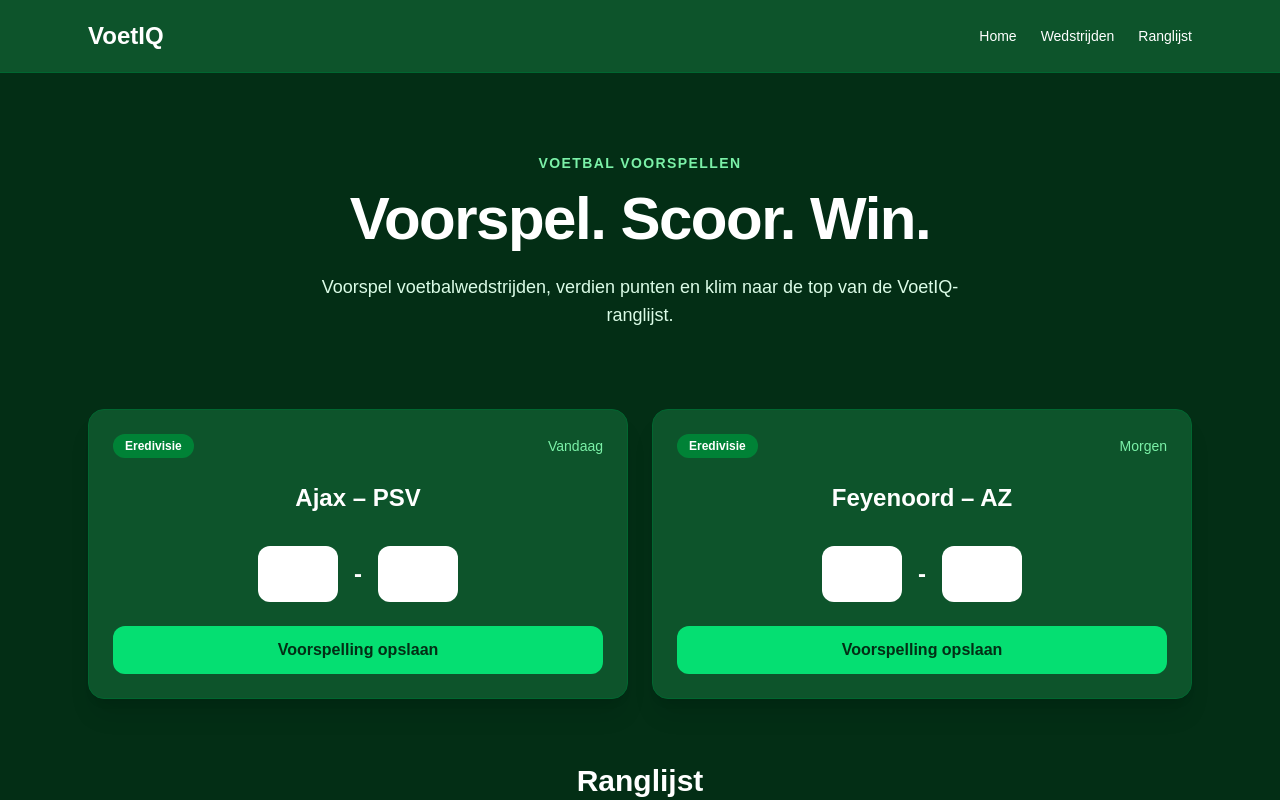
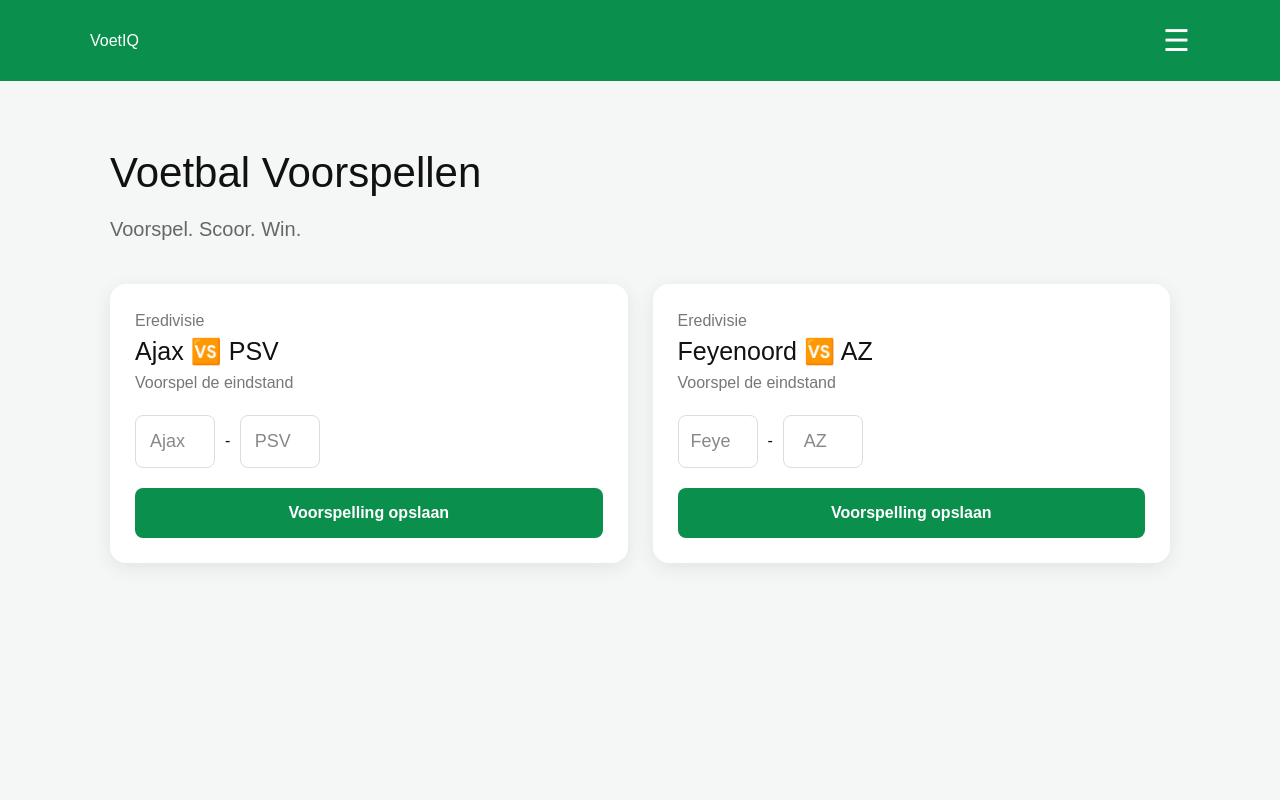
Before and after one commit to MGODamian/voetiq, a Next.js app: page / in a window 1280 px wide. Shown: the top 800 px of the page. Built offline with nearby package versions, Linux system fonts and the light colour scheme.

Commit message:
Add navigation menu

```diff
--- a/app/page.tsx
+++ b/app/page.tsx
@@ -4,12 +4,12 @@ import { useState } from "react";
 import { supabase } from "@/lib/supabase";
 
 export default function Home() {
-  const [predictions, setPredictions] = useState({
-    ajaxHome: "",
-    ajaxAway: "",
-    feyenoordHome: "",
-    feyenoordAway: "",
-  });
+  const [menuOpen, setMenuOpen] = useState(false);
+
+  const [ajaxHome, setAjaxHome] = useState("");
+  const [ajaxAway, setAjaxAway] = useState("");
+  const [feyenoordHome, setFeyenoordHome] = useState("");
+  const [feyenoordAway, setFeyenoordAway] = useState("");
 
   const [message, setMessage] = useState("");
 
@@ -36,6 +36,7 @@ export default function Home() {
     }
 
     const { error } = await supabase.from("predictions").insert({
+      player_name: "Gast",
       match_name: matchName,
       home_score: home,
       away_score: away,
@@ -43,147 +44,277 @@ export default function Home() {
 
     if (error) {
       console.error(error);
-      setMessage(`Fout: ${error.message}`);
+      setMessage("Er ging iets mis met opslaan.");
       return;
     }
 
-    setMessage(`Voorspelling voor ${matchName} opgeslagen!`);
+    setMessage("Voorspelling opgeslagen!");
   };
 
   return (
-    <main className="min-h-screen bg-green-950 text-white">
-      <header className="border-b border-green-800 bg-green-900">
-        <div className="mx-auto flex max-w-6xl items-center justify-between px-6 py-5">
-          <h1 className="text-2xl font-bold">VoetIQ</h1>
+    <main
+      style={{
+        minHeight: "100vh",
+        background: "#f5f7f6",
+        color: "#111",
+        fontFamily: "Arial, sans-serif",
+      }}
+    >
+      <header
+        style={{
+          background: "#0b8f4d",
+          color: "white",
+          padding: "18px 20px",
+          position: "relative",
+        }}
+      >
+        <div
+          style={{
+            maxWidth: "1100px",
+            margin: "0 auto",
+            display: "flex",
+            justifyContent: "space-between",
+            alignItems: "center",
+          }}
+        >
+          <h1 style={{ margin: 0 }}>VoetIQ</h1>
 
-          <nav className="flex gap-6 text-sm font-medium">
-            <a href="#" className="hover:text-green-300">
-              Home
+          <button
+            onClick={() => setMenuOpen(!menuOpen)}
+            style={{
+              background: "transparent",
+              border: "none",
+              color: "white",
+              fontSize: "30px",
+              cursor: "pointer",
+            }}
+          >
+            ☰
+          </button>
+        </div>
+
+        {menuOpen && (
+          <div
+            style={{
+              position: "absolute",
+              top: "70px",
+              right: "20px",
+              background: "white",
+              borderRadius: "12px",
+              boxShadow: "0 5px 20px rgba(0,0,0,0.2)",
+              overflow: "hidden",
+              width: "200px",
+              zIndex: 10,
+            }}
+          >
+            <a
+              href="/"
+              style={{
+                display: "block",
+                padding: "15px",
+                color: "#111",
+                textDecoration: "none",
+              }}
+            >
+              🏠 Home
             </a>
-            <a href="#wedstrijden" className="hover:text-green-300">
-              Wedstrijden
+
+            <a
+              href="/wedstrijden"
+              style={{
+                display: "block",
+                padding: "15px",
+                color: "#111",
+                textDecoration: "none",
+              }}
+            >
+              ⚽ Wedstrijden
             </a>
-            <a href="#ranglijst" className="hover:text-green-300">
-              Ranglijst
+
+            <a
+              href="/ranglijst"
+              style={{
+                display: "block",
+                padding: "15px",
+                color: "#111",
+                textDecoration: "none",
+              }}
+            >
+              🏆 Ranglijst
             </a>
-          </nav>
           </div>
+        )}
       </header>
 
-      <section className="mx-auto max-w-6xl px-6 py-20 text-center">
-        <p className="mb-4 text-sm font-semibold uppercase tracking-widest text-green-300">
+      <section
+        style={{
+          maxWidth: "1100px",
+          margin: "0 auto",
+          padding: "60px 20px",
+        }}
+      >
+        <h2
+          style={{
+            fontSize: "42px",
+            marginBottom: "10px",
+          }}
+        >
           Voetbal Voorspellen
+        </h2>
+
+        <p
+          style={{
+            fontSize: "20px",
+            color: "#666",
+            marginBottom: "40px",
+          }}
+        >
+          Voorspel. Scoor. Win.
         </p>
 
-        <h2 className="text-5xl font-black tracking-tight sm:text-6xl">
-          Voorspel. Scoor. Win.
-        </h2>
+        <div
+          style={{
+            display: "grid",
+            gridTemplateColumns: "repeat(auto-fit, minmax(300px, 1fr))",
+            gap: "25px",
+          }}
+        >
+          <div
+            style={{
+              background: "white",
+              borderRadius: "16px",
+              padding: "25px",
+              boxShadow: "0 5px 20px rgba(0,0,0,0.08)",
+            }}
+          >
+            <p style={{ color: "#777" }}>Eredivisie</p>
 
-        <p className="mx-auto mt-6 max-w-2xl text-lg text-green-100">
-          Voorspel voetbalwedstrijden, verdien punten en klim naar de top van
-          de VoetIQ-ranglijst.
-        </p>
-      </section>
+            <h3 style={{ fontSize: "25px" }}>Ajax 🆚 PSV</h3>
 
-      <section
-        id="wedstrijden"
-        className="mx-auto grid max-w-6xl gap-6 px-6 pb-16 md:grid-cols-2"
+            <p style={{ color: "#777" }}>Voorspel de eindstand</p>
+
+            <div
+              style={{
+                display: "flex",
+                gap: "10px",
+                alignItems: "center",
+                marginTop: "20px",
+              }}
             >
-        <div className="rounded-2xl border border-green-800 bg-green-900 p-6 shadow-xl">
-          <div className="mb-6 flex items-center justify-between">
-            <span className="rounded-full bg-green-700 px-3 py-1 text-xs font-semibold">
-              Eredivisie
-            </span>
-            <span className="text-sm text-green-300">Vandaag</span>
-          </div>
-
-          <h3 className="text-center text-2xl font-bold">Ajax – PSV</h3>
-
-          <div className="mt-8 flex items-center justify-center gap-4">
               <input
                 type="number"
                 min="0"
                 max="20"
-              value={predictions.ajaxHome}
-              onChange={(e) =>
-                setPredictions({
-                  ...predictions,
-                  ajaxHome: e.target.value,
-                })
-              }
-              className="w-20 rounded-xl bg-white px-4 py-3 text-center text-2xl font-bold text-black"
+                placeholder="Ajax"
+                value={ajaxHome}
+                onChange={(e) => setAjaxHome(e.target.value)}
+                style={{
+                  width: "80px",
+                  padding: "12px",
+                  border: "1px solid #ddd",
+                  borderRadius: "8px",
+                  fontSize: "18px",
+                  textAlign: "center",
+                }}
               />
 
-            <span className="text-2xl font-bold">-</span>
+              <span>-</span>
 
               <input
                 type="number"
                 min="0"
                 max="20"
-              value={predictions.ajaxAway}
-              onChange={(e) =>
-                setPredictions({
-                  ...predictions,
-                  ajaxAway: e.target.value,
-                })
-              }
-              className="w-20 rounded-xl bg-white px-4 py-3 text-center text-2xl font-bold text-black"
+                placeholder="PSV"
+                value={ajaxAway}
+                onChange={(e) => setAjaxAway(e.target.value)}
+                style={{
+                  width: "80px",
+                  padding: "12px",
+                  border: "1px solid #ddd",
+                  borderRadius: "8px",
+                  fontSize: "18px",
+                  textAlign: "center",
+                }}
               />
             </div>
 
             <button
               onClick={() =>
-              savePrediction(
-                "Ajax - PSV",
-                predictions.ajaxHome,
-                predictions.ajaxAway
-              )
+                savePrediction("Ajax - PSV", ajaxHome, ajaxAway)
               }
-            className="mt-6 w-full rounded-xl bg-green-400 px-5 py-3 font-bold text-green-950 transition hover:bg-green-300"
+              style={{
+                marginTop: "20px",
+                width: "100%",
+                padding: "13px",
+                background: "#0b8f4d",
+                color: "white",
+                border: "none",
+                borderRadius: "8px",
+                fontSize: "16px",
+                fontWeight: "bold",
+                cursor: "pointer",
+              }}
             >
               Voorspelling opslaan
             </button>
           </div>
 
-        <div className="rounded-2xl border border-green-800 bg-green-900 p-6 shadow-xl">
-          <div className="mb-6 flex items-center justify-between">
-            <span className="rounded-full bg-green-700 px-3 py-1 text-xs font-semibold">
-              Eredivisie
-            </span>
-            <span className="text-sm text-green-300">Morgen</span>
-          </div>
+          <div
+            style={{
+              background: "white",
+              borderRadius: "16px",
+              padding: "25px",
+              boxShadow: "0 5px 20px rgba(0,0,0,0.08)",
+            }}
+          >
+            <p style={{ color: "#777" }}>Eredivisie</p>
 
-          <h3 className="text-center text-2xl font-bold">Feyenoord – AZ</h3>
+            <h3 style={{ fontSize: "25px" }}>Feyenoord 🆚 AZ</h3>
 
-          <div className="mt-8 flex items-center justify-center gap-4">
+            <p style={{ color: "#777" }}>Voorspel de eindstand</p>
+
+            <div
+              style={{
+                display: "flex",
+                gap: "10px",
+                alignItems: "center",
+                marginTop: "20px",
+              }}
+            >
               <input
                 type="number"
                 min="0"
                 max="20"
-              value={predictions.feyenoordHome}
-              onChange={(e) =>
-                setPredictions({
-                  ...predictions,
-                  feyenoordHome: e.target.value,
-                })
-              }
-              className="w-20 rounded-xl bg-white px-4 py-3 text-center text-2xl font-bold text-black"
+                placeholder="Feyenoord"
+                value={feyenoordHome}
+                onChange={(e) => setFeyenoordHome(e.target.value)}
+                style={{
+                  width: "80px",
+                  padding: "12px",
+                  border: "1px solid #ddd",
+                  borderRadius: "8px",
+                  fontSize: "18px",
+                  textAlign: "center",
+                }}
               />
 
-            <span className="text-2xl font-bold">-</span>
+              <span>-</span>
 
               <input
                 type="number"
                 min="0"
                 max="20"
-              value={predictions.feyenoordAway}
-              onChange={(e) =>
-                setPredictions({
-                  ...predictions,
-                  feyenoordAway: e.target.value,
-                })
-              }
-              className="w-20 rounded-xl bg-white px-4 py-3 text-center text-2xl font-bold text-black"
+                placeholder="AZ"
+                value={feyenoordAway}
+                onChange={(e) => setFeyenoordAway(e.target.value)}
+                style={{
+                  width: "80px",
+                  padding: "12px",
+                  border: "1px solid #ddd",
+                  borderRadius: "8px",
+                  fontSize: "18px",
+                  textAlign: "center",
+                }}
               />
             </div>
 
@@ -191,58 +322,43 @@ export default function Home() {
               onClick={() =>
                 savePrediction(
                   "Feyenoord - AZ",
-                predictions.feyenoordHome,
-                predictions.feyenoordAway
+                  feyenoordHome,
+                  feyenoordAway
                 )
               }
-            className="mt-6 w-full rounded-xl bg-green-400 px-5 py-3 font-bold text-green-950 transition hover:bg-green-300"
+              style={{
+                marginTop: "20px",
+                width: "100%",
+                padding: "13px",
+                background: "#0b8f4d",
+                color: "white",
+                border: "none",
+                borderRadius: "8px",
+                fontSize: "16px",
+                fontWeight: "bold",
+                cursor: "pointer",
+              }}
             >
               Voorspelling opslaan
             </button>
           </div>
-      </section>
+        </div>
 
         {message && (
-        <div className="mx-auto mb-12 max-w-2xl px-6">
-          <div className="rounded-xl border border-green-700 bg-green-900 p-4 text-center font-semibold">
+          <p
+            style={{
+              marginTop: "30px",
+              padding: "15px",
+              background: "#e8f7ef",
+              borderRadius: "10px",
+              color: "#08763e",
+              fontWeight: "bold",
+            }}
+          >
             {message}
-          </div>
-        </div>
+          </p>
         )}
-
-      <section id="ranglijst" className="mx-auto max-w-4xl px-6 pb-20">
-        <h2 className="mb-6 text-center text-3xl font-bold">Ranglijst</h2>
-
-        <div className="overflow-hidden rounded-2xl border border-green-800 bg-green-900">
-          <div className="grid grid-cols-3 border-b border-green-800 px-6 py-4 font-semibold text-green-300">
-            <span>#</span>
-            <span>Speler</span>
-            <span className="text-right">Punten</span>
-          </div>
-
-          <div className="grid grid-cols-3 px-6 py-4">
-            <span>1</span>
-            <span>AjaxFan</span>
-            <span className="text-right font-bold">1240</span>
-          </div>
-
-          <div className="grid grid-cols-3 border-t border-green-800 px-6 py-4">
-            <span>2</span>
-            <span>VoetbalPro</span>
-            <span className="text-right font-bold">1185</span>
-          </div>
-
-          <div className="grid grid-cols-3 border-t border-green-800 px-6 py-4">
-            <span>3</span>
-            <span>Damian</span>
-            <span className="text-right font-bold">1100</span>
-          </div>
-        </div>
       </section>
-
-      <footer className="border-t border-green-800 bg-green-900 py-8 text-center text-sm text-green-300">
-        © 2026 VoetIQ — Voorspel de wedstrijd.
-      </footer>
     </main>
   );
 }
```
Lines whose indentation alone changed are shown as unchanged.
